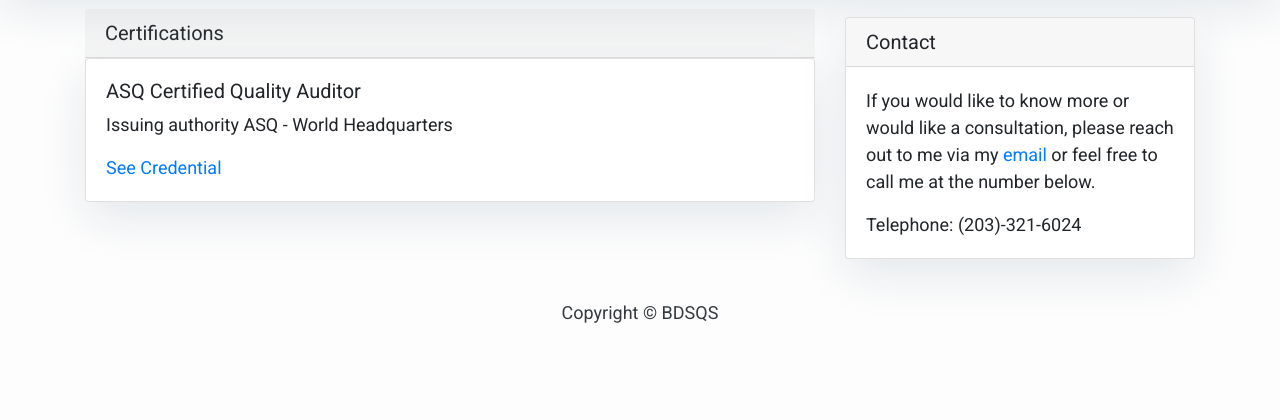
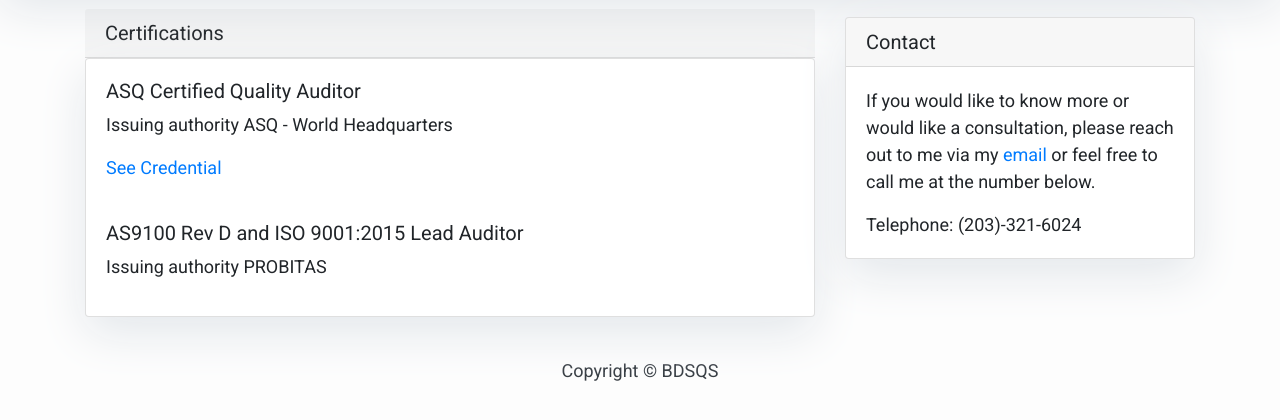
Before and after one commit to michaelbryanstark/bdsQualityServices, a Django app: page /certifications/ in a window 1280 px wide. Shown: the part 205-625 px from the top of the page. Run offline with Django 3.2, Linux system fonts and the light colour scheme; some libraries are stand-ins or nearby versions.

Commit message:
added cert

```diff
--- a/main_app/templates/certifications.html
+++ b/main_app/templates/certifications.html
@@ -57,6 +57,14 @@
                         <a href="https://credentials.asq.org/7363e433-175b-4627-9f1a-4bef135c684e">See Credential</a>
 
                 </div>
+                <div class="card-body">
+                    <h5 class="card-text">
+                        AS9100 Rev D and ISO 9001:2015 Lead Auditor</h5>
+
+                       <p>Issuing authority PROBITAS</p>
+
+
+                </div>
             </div>
         </div>
         {% block sidebar %} {% include 'sidebar.html' %} {% endblock sidebar %}
```
